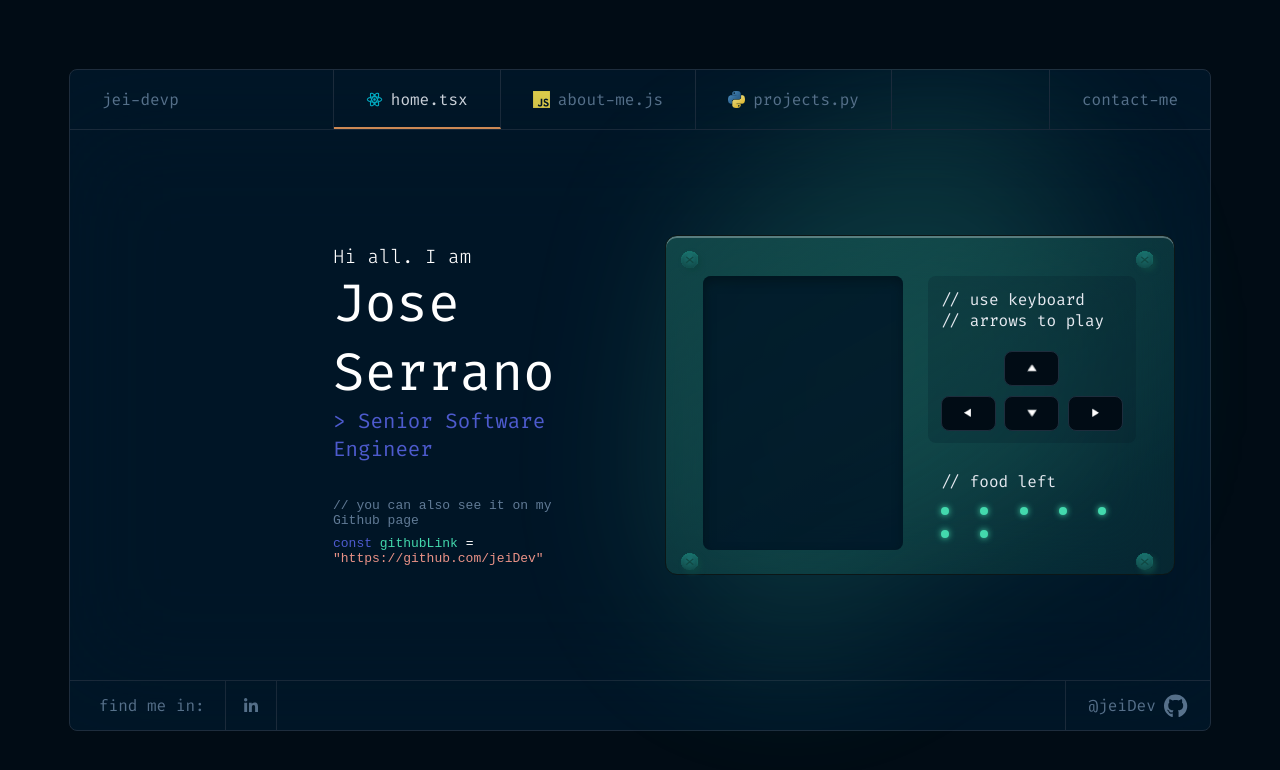
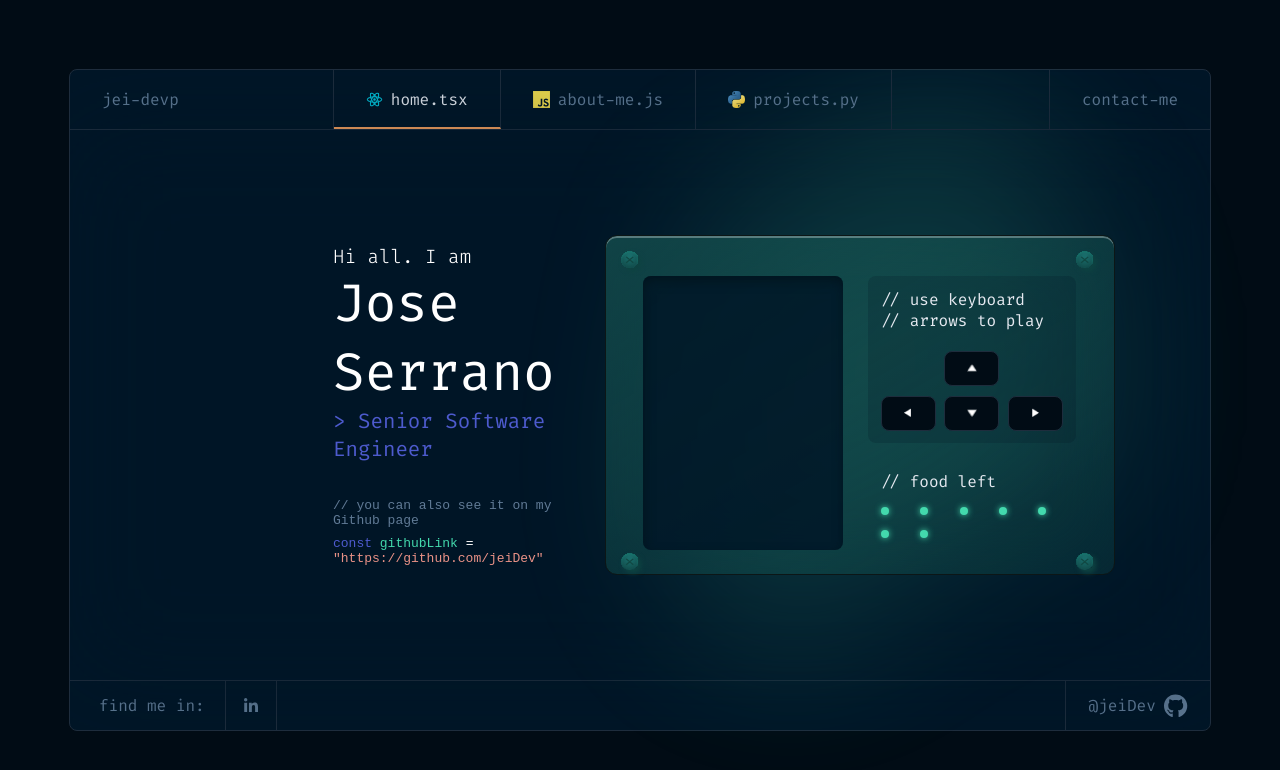
Before and after one commit to jeiDev/portfolio-v2, a Next.js app: page / in a window 1280 px wide. Shown: the top 770 px of the page. Built offline with nearby package versions, Linux system fonts and the light colour scheme.

Commit message:
resolved position of control game

```diff
--- a/src/styles/Home.module.css
+++ b/src/styles/Home.module.css
@@ -2,6 +2,8 @@
     padding: 0 263px;
     display: flex;
     height: 100%;
+    width: 100%;
+    display: flex;
 }
 
 .box {
@@ -15,7 +17,7 @@
     align-items: inherit;
     justify-content: center;
     color: white;
-    padding-right: 60px;
+    flex: 1 1 auto;
 }
 
 .greeting {
```
